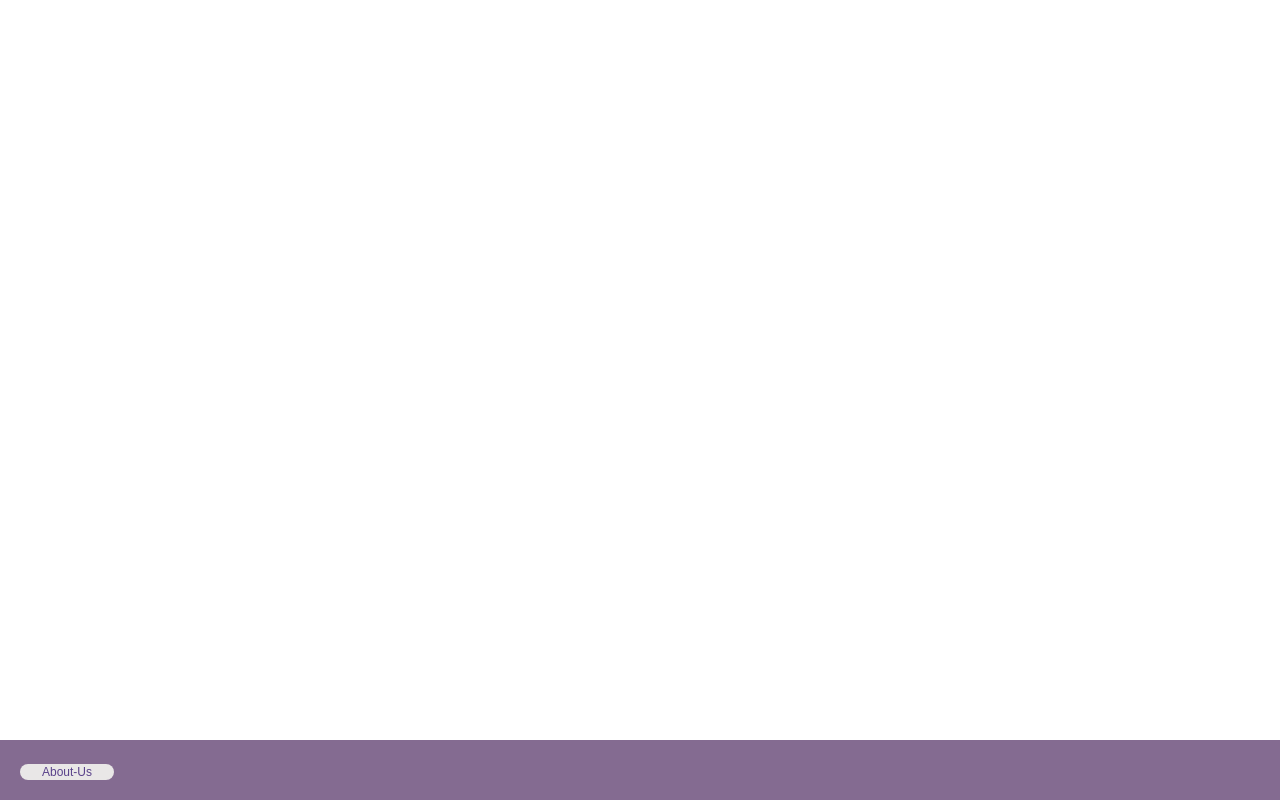
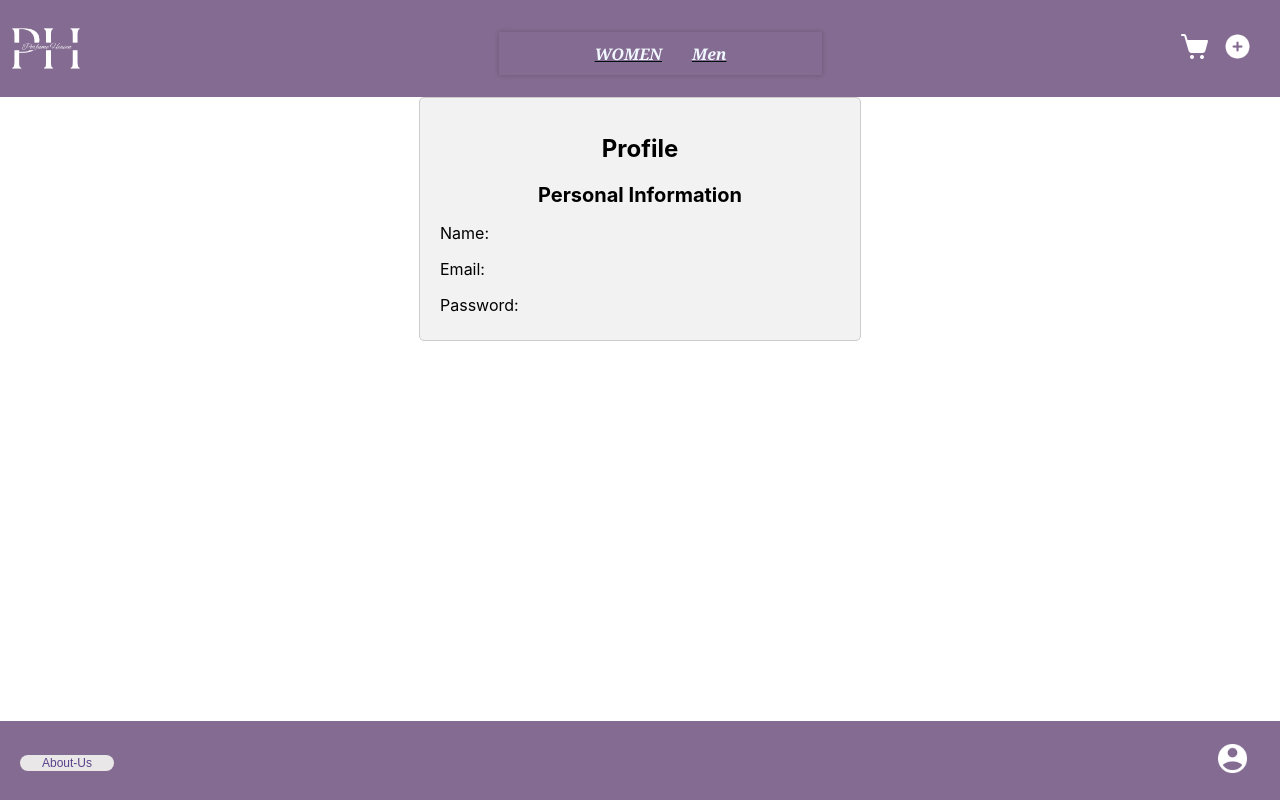
Before and after one commit to dareenZahran/react, a React (Create React App) app in the folder perfume-store/: page /profile in a window 1280 px wide. Before the commit this address had no page. Built offline with nearby package versions, Linux system fonts and the light colour scheme.

Commit message:
profile componant

```diff
--- a/perfume-store/src/App.js
+++ b/perfume-store/src/App.js
@@ -18,6 +18,7 @@
 import Payment from './Payment/Payment';
 import AddProduct from './addProduct/addProduct';
 import SuccessPayment from './Success/SuccessPayment'
+import Profile from './Profile/profile';
 function App() {
   return (
   <BrowserRouter>
@@ -156,7 +157,19 @@
 element={
   <div>
       <Header/>
+    <Footer/>
+
    <AddProduct/>
+  </div>
+}
+/>
+<Route
+
+path='/profile'
+element={
+  <div>
+      <Header/>
+   <Profile/>
   </div>
 }
 />
--- a/perfume-store/src/Footer/footer.css
+++ b/perfume-store/src/Footer/footer.css
@@ -33,11 +33,12 @@
  img{
 width:15%;
  }
- .cart{
- width:30px;
- height:30px;
+ .profile{
+ width:35px;
+ height:35px;
  margin-left: 20px;
  margin-right: 20px;
+ padding-right: 30px;
  }
 
 
--- a/perfume-store/src/Footer/footer.jsx
+++ b/perfume-store/src/Footer/footer.jsx
@@ -5,9 +5,16 @@
 function Footer() {
   return (
     <footer>
+      <div>
       <Link to="/AboutUs">
         <button className="AboutUs">About-Us</button>
       </Link>
+      </div>
+      <div>
+        <Link to="/profile">
+          <img src='img/profile.png' className="profile"/>
+        </Link>
+      </div>
     </footer>
   );
 }
--- /dev/null
+++ b/perfume-store/src/Profile/Profile.css
@@ -0,0 +1,25 @@
+.profile-container {
+    align-items: center;
+    max-width: 400px;
+    margin: 0 auto;
+    padding: 20px;
+    background-color: #f2f2f2;
+    border: 1px solid #ccc;
+    border-radius: 5px;
+  }
+
+  .profile-heading {
+    font-size: 24px;
+    text-align: center;
+    margin-bottom: 20px;
+  }
+
+  .section-heading {
+    font-size: 20px;
+    margin-bottom: 10px;
+    text-align: center;
+  }
+
+  .info-item {
+    margin-bottom: 5px;
+  }
--- /dev/null
+++ b/perfume-store/src/Profile/profile.jsx
@@ -0,0 +1,20 @@
+import React from 'react';
+import './Profile.css'; // Import the CSS file
+
+function Profile(props) {
+  const { name, email, password } = props;
+
+  return (
+    <div className="profile-container">
+      <h1 className="profile-heading">Profile</h1>
+      <div>
+        <h2 className="section-heading">Personal Information</h2>
+        <p className="info-item">Name: {name}</p>
+        <p className="info-item">Email: {email}</p>
+        <p className="info-item">Password: {password}</p>
+      </div>
+    </div>
+  );
+}
+
+export default Profile;
```
Also changed, not shown: perfume-store/public/img/profile.png (added).
